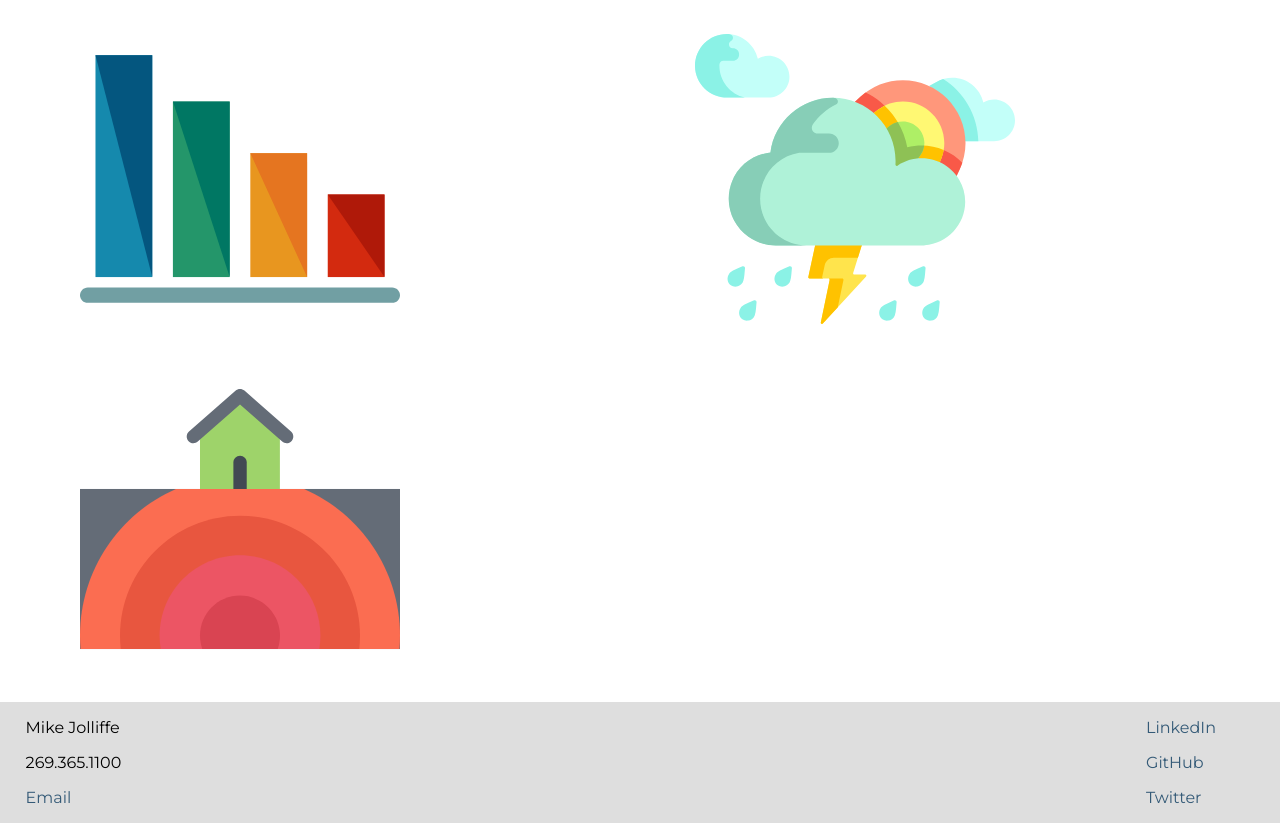
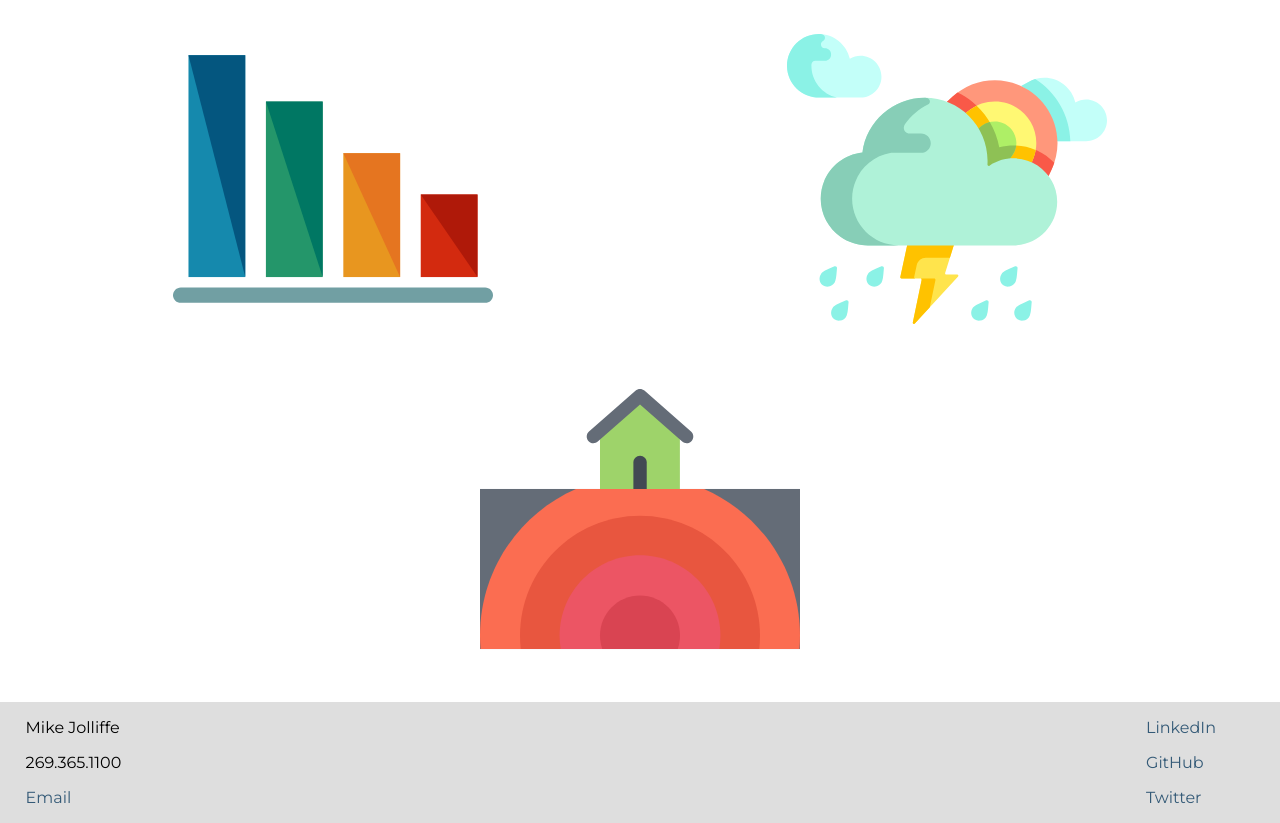
Before and after one commit to mike-jolliffe/Portfolio, a Django app: page / in a window 1280 px wide. Shown: the part 1344-2167 px from the top of the page. Run offline with Django 3.2, Linux system fonts and the light colour scheme.

Commit message:
modified css to center images

```diff
--- a/pages/static/pages/css/portfolio_pageStyle.css
+++ b/pages/static/pages/css/portfolio_pageStyle.css
@@ -63,7 +63,6 @@ a {
 	text-decoration:none;
 	color:#345a77;
 }
-
 
 main {
 	display: flex;
@@ -150,7 +149,10 @@ aside {
 }
 
 .ProjectsContainer div {
-    flex: 1;
+    display: flex;
+	justify-content: center;
+	align-items: center;
+
 }
 .ProjectsContainer div div {
 	flex-direction: row;
```
